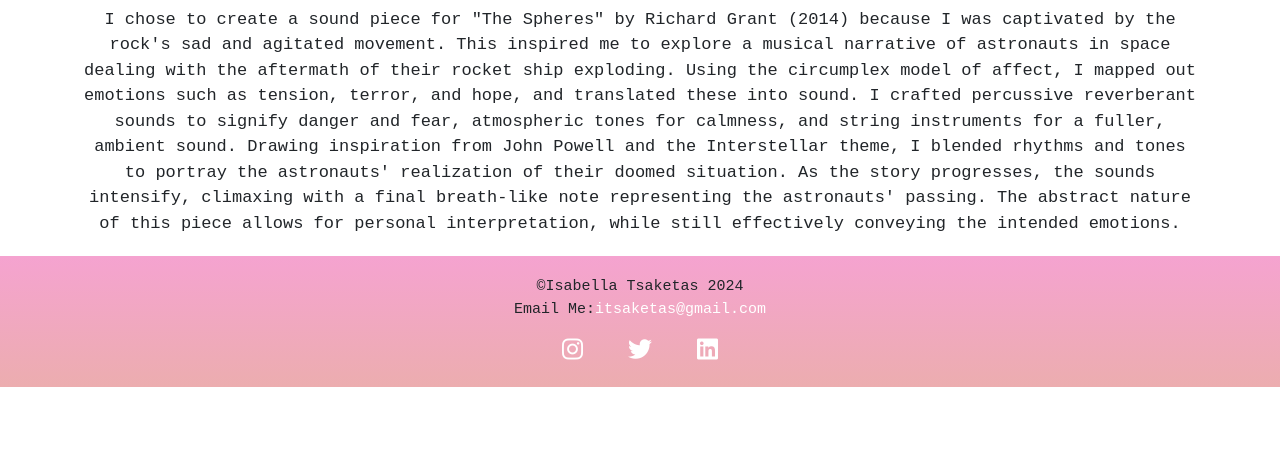
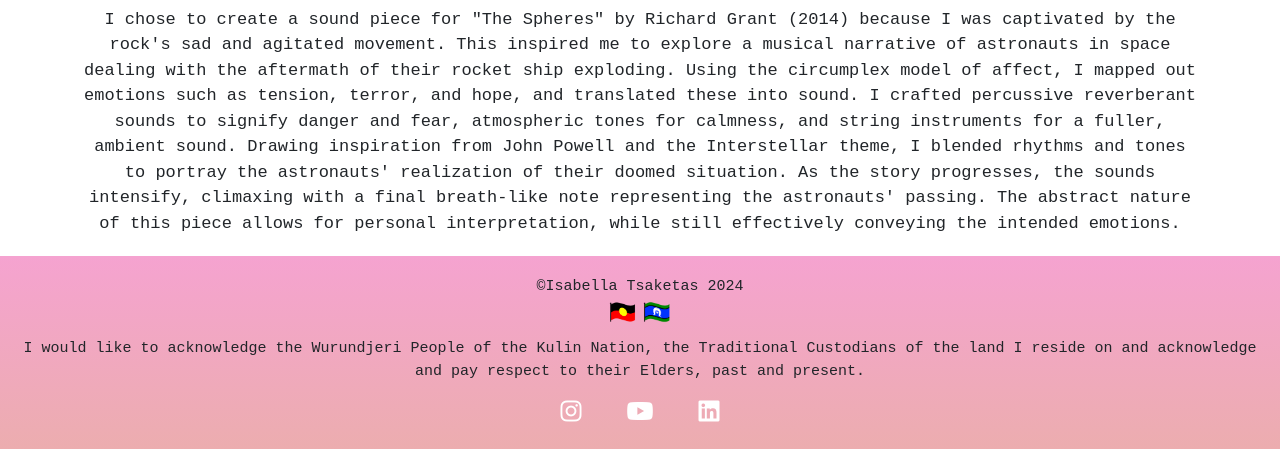
Before and after one commit to BellaTsaketas/Isabellatsaketas.github.io, a plain HTML site: page spheres.html in a window 1280 px wide. Shown: the part 910-1359 px from the top of the page. Before the commit the page ends 1297 px from the top, so only its background shows below. Drawn offline with nearby package versions, Linux system fonts and the light colour scheme.

Commit message:
Update spheres.html

```diff
--- a/spheres.html
+++ b/spheres.html
@@ -76,12 +76,15 @@
       <!-- Name and Email -->
       <div class="footer-info">
         <p>&#169;Isabella Tsaketas 2024</p>
-          <p>Email Me:<a href="mailto:isabella@example.com">itsaketas@gmail.com</a></p>
+        <p class="acknowledgment">
+          <img src="images/flags.png" alt="Image" class="acknowledgment-image">
+          I would like to acknowledge the Wurundjeri People of the Kulin Nation, the Traditional Custodians of the land I reside on and acknowledge and pay respect to their Elders, past and present.
+        </p>
       </div>
       <!-- Social media icons -->
       <div class="social-icons">
         <a href="https://www.instagram.com/isabellatsaketasdesign/" target="_blank"><i class="fab fa-instagram"></i></a>
-          <a href="https://www.twitter.com/" target="_blank"><i class="fab fa-twitter"></i></a>
+        <a href="https://www.youtube.com/channel/UCSbC2hTcALsA9e9-NflNwyQ" target="_blank"><i class="fab fa-youtube"></i></a>
         <a href="https://www.linkedin.com/in/isabella-tsaketas" target="_blank"><i class="fab fa-linkedin"></i></a>
       </div>
     </div>
```
Lines whose indentation alone changed are shown as unchanged.
